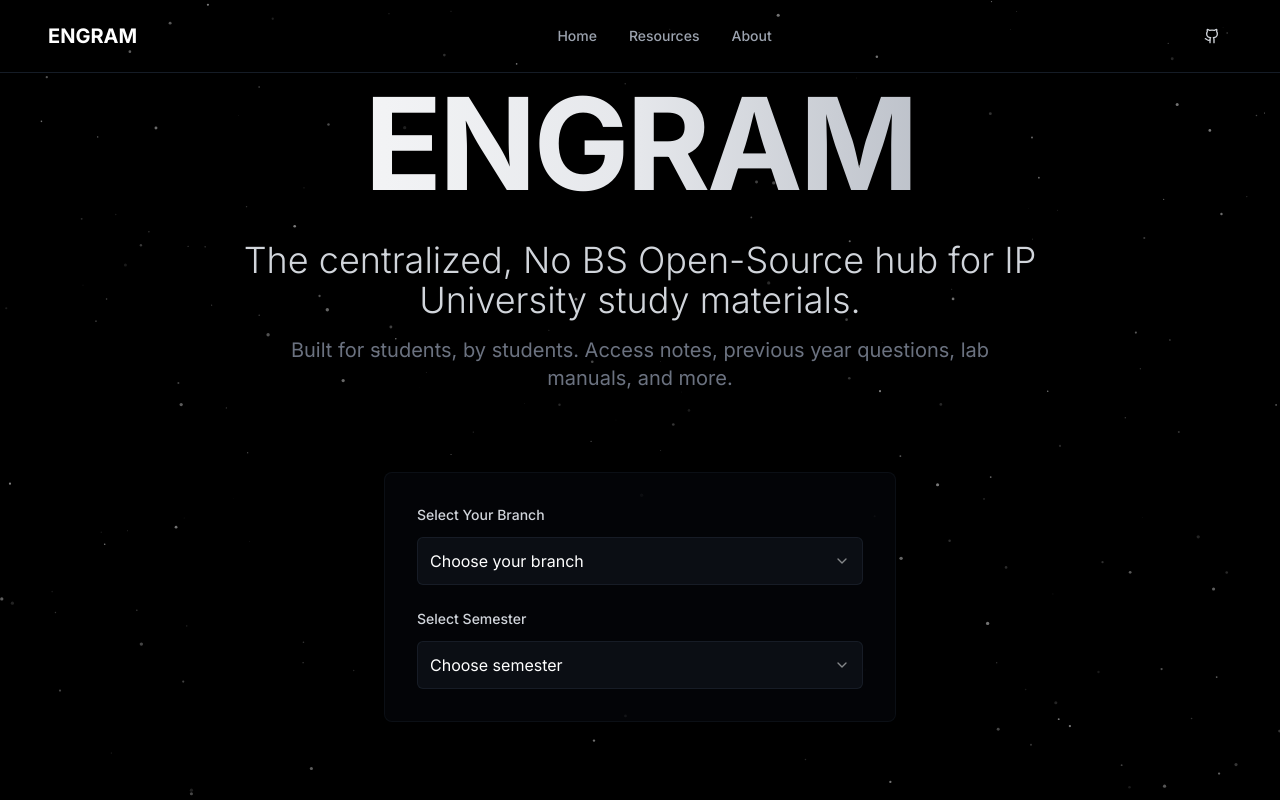
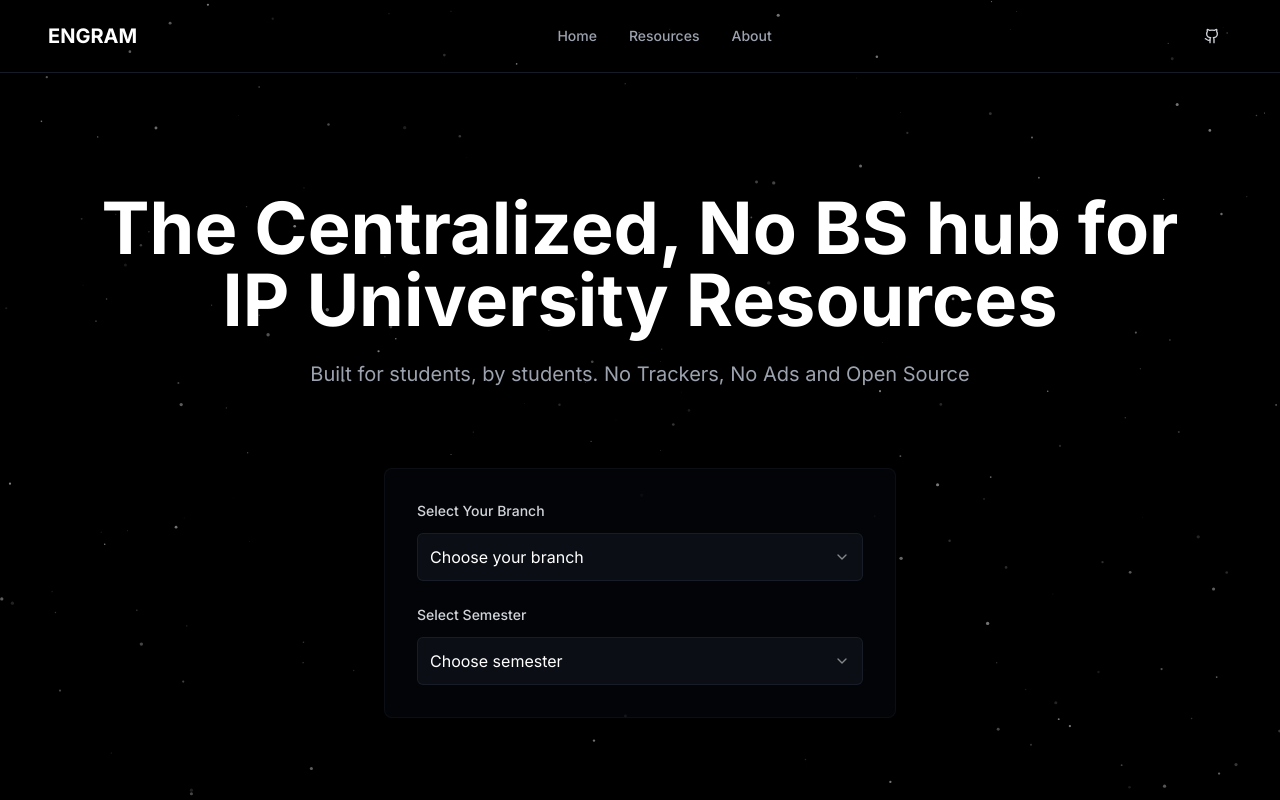
Before and after one commit to Kuberwastaken/engram, a React (Vite) app: page / in a window 1280 px wide. Shown: the top 800 px of the page. Built offline with nearby package versions, Linux system fonts and the light colour scheme.

Commit message:
Better Hero page

```diff
--- a/src/index.css
+++ b/src/index.css
@@ -231,3 +231,50 @@
     transition: none;
   }
 }
+
+/* Hero text animations */
+@keyframes hero-text-glow {
+  0%, 100% {
+    text-shadow: 0 0 20px rgba(255, 255, 255, 0.1),
+                 0 0 40px rgba(59, 130, 246, 0.1),
+                 0 0 60px rgba(59, 130, 246, 0.05);
+  }
+  50% {
+    text-shadow: 0 0 30px rgba(255, 255, 255, 0.2),
+                 0 0 60px rgba(59, 130, 246, 0.2),
+                 0 0 90px rgba(59, 130, 246, 0.1);
+  }
+}
+
+@keyframes hero-text-slide-up {
+  0% {
+    opacity: 0;
+    transform: translateY(30px);
+  }
+  100% {
+    opacity: 1;
+    transform: translateY(0);
+  }
+}
+
+@keyframes hero-gradient-shift {
+  0%, 100% {
+    background-position: 0% 50%;
+  }
+  50% {
+    background-position: 100% 50%;
+  }
+}
+
+.hero-text-animate {
+  animation: hero-text-slide-up 0.8s ease-out, hero-text-glow 3s ease-in-out infinite;
+}
+
+.hero-gradient-text {
+  background: linear-gradient(-45deg, #ffffff, #e0e7ff, #3b82f6, #e0e7ff, #ffffff);
+  background-size: 400% 400%;
+  animation: hero-gradient-shift 4s ease infinite;
+  -webkit-background-clip: text;
+  background-clip: text;
+  -webkit-text-fill-color: transparent;
+}
--- a/src/pages/Index.tsx
+++ b/src/pages/Index.tsx
@@ -144,21 +144,19 @@ const Index = () => {
             </div>
           </div>
         </div>
-      </header>
-
-      {/* Main Content */}
-      <main className="pb-16 px-6 pt-20">
-        <div className="container mx-auto max-w-7xl">
-          {/* Hero Section */}
-          <div className="text-center mb-20 animate-fade-in max-w-5xl mx-auto">
-            <h1 className="text-6xl md:text-8xl lg:text-9xl font-bold mb-8 bg-gradient-to-r from-white via-gray-200 to-gray-400 bg-clip-text text-transparent tracking-tight">
-              ENGRAM
+      </header>      {/* Main Content */}
+      <main className="pb-16 px-6 pt-32">
+        <div className="container mx-auto max-w-7xl">          {/* Hero Section */}
+          <div className="text-center mb-20 animate-fade-in w-full mx-auto mt-16 px-4">            <h1 className="text-3xl sm:text-4xl md:text-5xl lg:text-6xl xl:text-7xl font-bold text-white mx-auto leading-tight mb-6">
+              <span className="block">
+                The Centralized, No BS hub for
+              </span>
+              <span className="block">
+                IP University Resources
+              </span>
             </h1>
-            <p className="text-2xl md:text-3xl lg:text-4xl text-gray-300 max-w-4xl mx-auto leading-relaxed font-light mb-4">
-              The centralized, No BS Open-Source hub for IP University study materials.
-            </p>
-            <p className="text-lg md:text-xl text-gray-500 max-w-3xl mx-auto">
-              Built for students, by students. Access notes, previous year questions, lab manuals, and more.
+            <p className="text-lg md:text-xl text-gray-400 max-w-4xl mx-auto">
+              Built for students, by students. No Trackers, No Ads and Open Source
             </p>
           </div>
 
```
